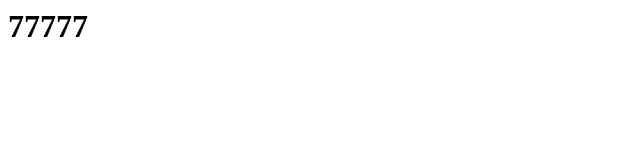
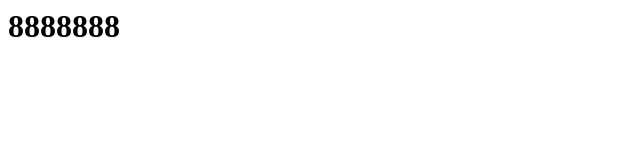
Before and after one commit to Anciank/weblab-test, a plain HTML site: page index.html in a window 1280 px wide. Shown: the whole page, without its empty margins (0-640 px from the left). Drawn offline with Linux system fonts and the light colour scheme.

Commit message:
Update index.html
88888

```diff
--- a/index.html
+++ b/index.html
@@ -1,3 +1,3 @@
 <html>
-	<h1>77777</h1>
+	<h1>8888888</h1>
 </html>
```
